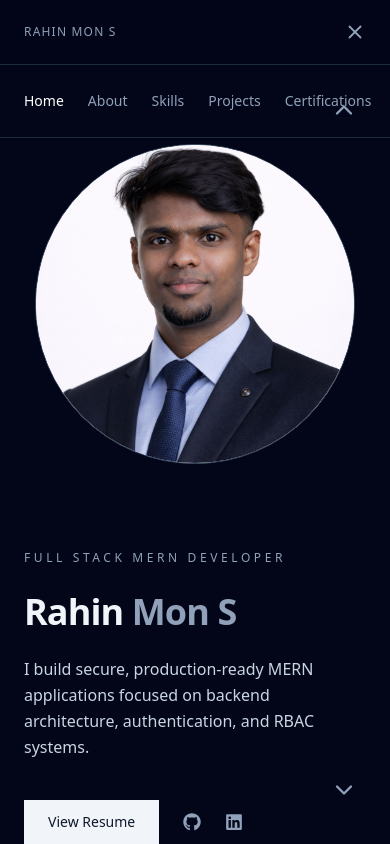
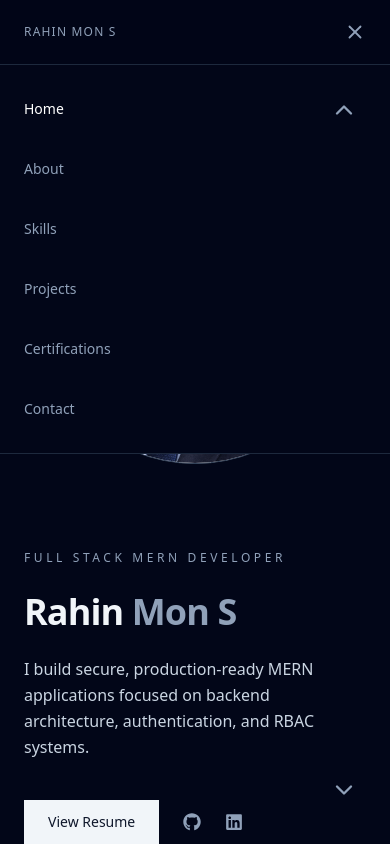
Before and after one commit to Rahinmon2903/Portfolio-latest, a React (Vite) app: page / in a window 390 px wide. Both pictures are taken after a click on the button 355 px from the left and 32 px from the top of the page. Shown: the top 844 px of the page. Built offline with nearby package versions, Linux system fonts and the light colour scheme.

Commit message:
navbar updated

```diff
--- a/src/components/Navbar.jsx
+++ b/src/components/Navbar.jsx
@@ -14,6 +14,7 @@ export default function Navbar() {
     { label: "Contact", id: "contact" }
   ];
 
+  /* ACTIVE SECTION HIGHLIGHT */
   useEffect(() => {
     const sections = document.querySelectorAll("section[id]");
 
@@ -23,22 +24,19 @@ export default function Navbar() {
           .filter((e) => e.isIntersecting)
           .sort((a, b) => b.intersectionRatio - a.intersectionRatio);
 
-        if (visible.length) {
+        if (visible.length > 0) {
           setActive(visible[0].target.id);
         }
       },
-      {
-        rootMargin: "-40% 0px -40% 0px",
-        threshold: 0
-      }
+      { rootMargin: "-40% 0px -40% 0px" }
     );
 
-    sections.forEach((section) => observer.observe(section));
+    sections.forEach((s) => observer.observe(s));
     return () => observer.disconnect();
   }, []);
 
-  const linkStyle = (id) =>
-    `text-sm font-medium transition-colors duration-300 ${
+  const linkClass = (id) =>
+    `text-sm transition ${
       active === id
         ? "text-white"
         : "text-slate-400 hover:text-white"
@@ -47,18 +45,19 @@ export default function Navbar() {
   return (
     <nav className="fixed top-0 w-full z-50 bg-slate-950/90 backdrop-blur border-b border-slate-800">
       <div className="max-w-6xl mx-auto px-6 h-16 flex items-center justify-between">
+
         {/* BRAND */}
         <span className="text-xs tracking-widest text-slate-400 uppercase">
           Rahin Mon S
         </span>
 
-        {/* DESKTOP NAV */}
-        <div className="hidden md:flex items-center gap-8">
+        {/* DESKTOP MENU */}
+        <div className="hidden md:flex gap-8">
           {links.map((link) => (
             <a
               key={link.id}
               href={`#${link.id}`}
-              className={linkStyle(link.id)}
+              className={linkClass(link.id)}
             >
               {link.label}
             </a>
@@ -67,29 +66,24 @@ export default function Navbar() {
 
         {/* MOBILE TOGGLE */}
         <button
+          className="md:hidden text-slate-400 hover:text-white"
           onClick={() => setOpen(!open)}
-          className="md:hidden text-slate-400 hover:text-white transition"
+          aria-label="Toggle Menu"
         >
           {open ? <FiX size={22} /> : <FiMenu size={22} />}
         </button>
       </div>
 
-      {/* MOBILE MENU */}
+      {/* ✅ MOBILE MENU — VERTICAL STACK */}
       {open && (
-        <div className="md:hidden border-t border-slate-800 bg-slate-950">
-          <div
-            className="
-              flex gap-6 px-6 py-4
-              overflow-x-auto whitespace-nowrap
-              scrollbar-hide
-            "
-          >
+        <div className="md:hidden bg-slate-950 border-t border-slate-800">
+          <div className="flex flex-col px-6 py-6 space-y-5">
             {links.map((link) => (
               <a
                 key={link.id}
                 href={`#${link.id}`}
                 onClick={() => setOpen(false)}
-                className={linkStyle(link.id)}
+                className={`${linkClass(link.id)} text-base`}
               >
                 {link.label}
               </a>
```
